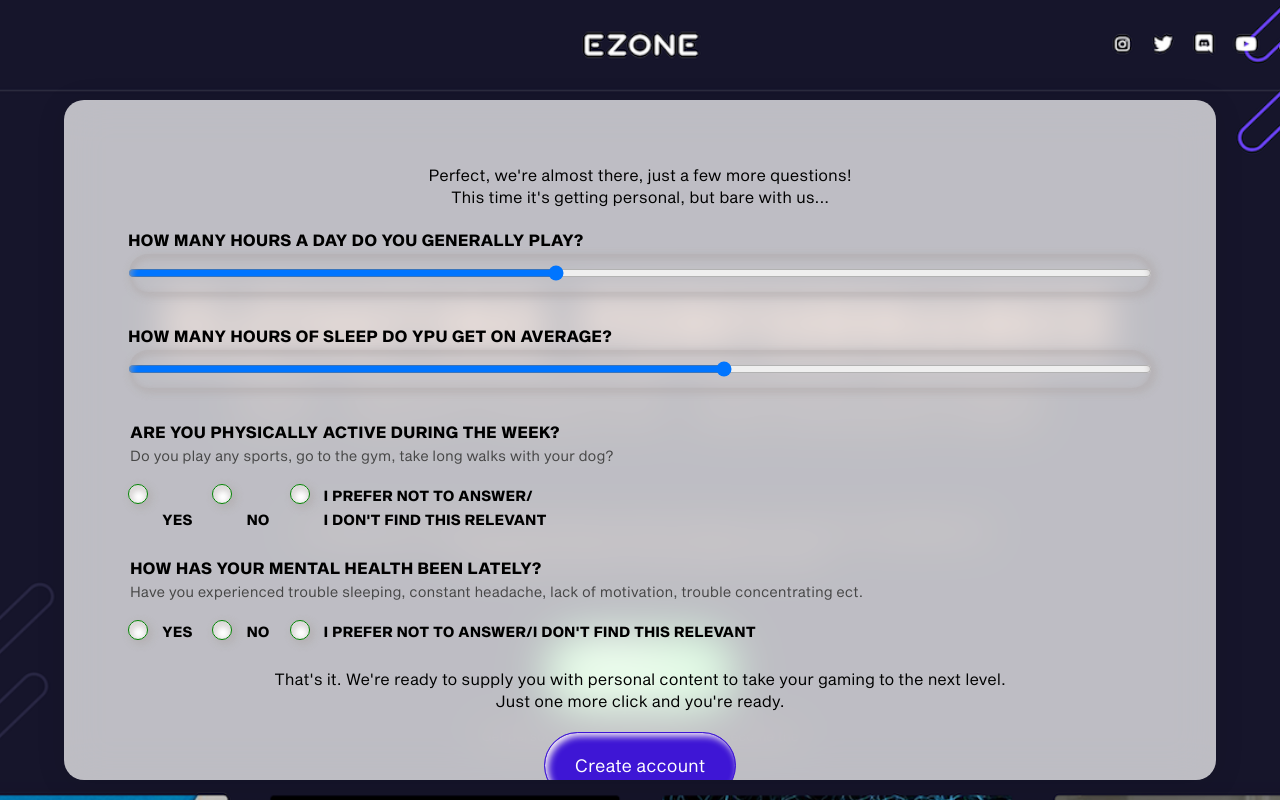
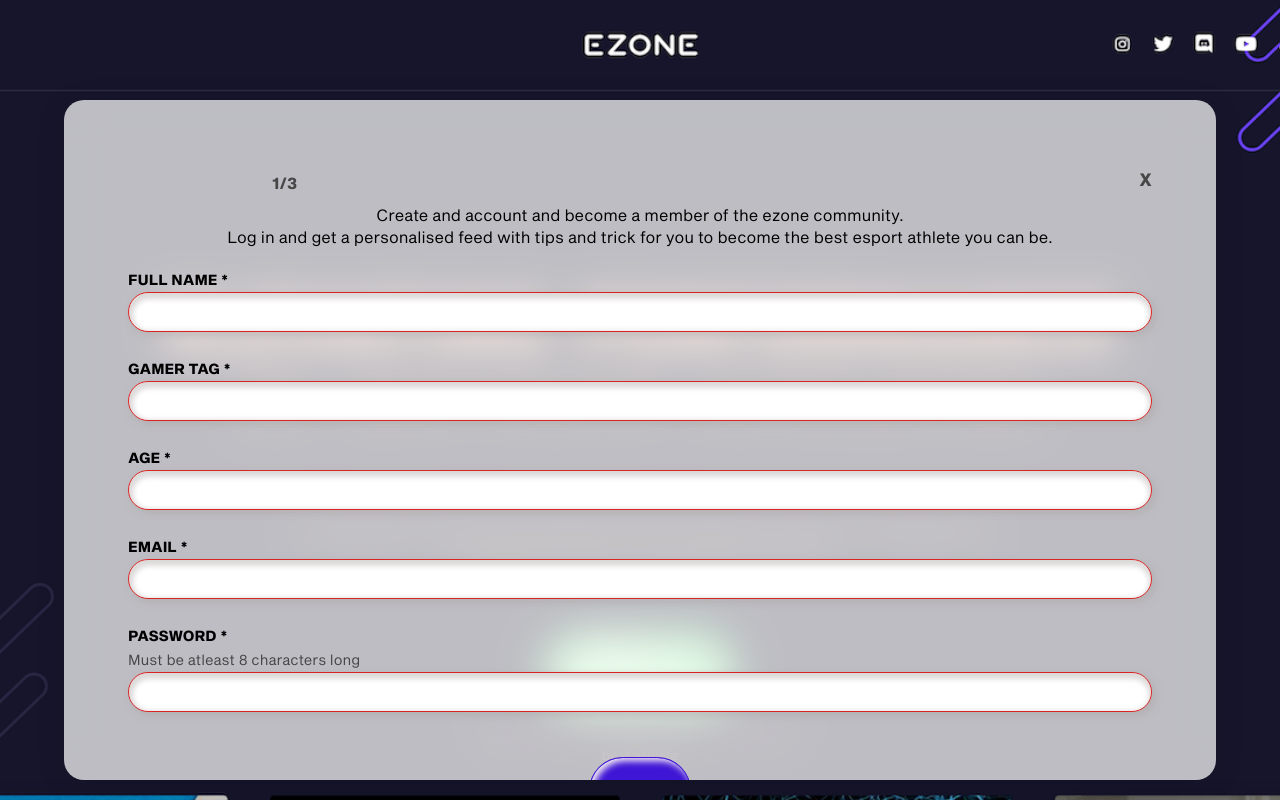
Before and after one commit to caro3896/ezone, a website built with Vite: page index.html in a window 1280 px wide. Built offline with nearby package versions, Linux system fonts and the light colour scheme; no server answers.

Commit message:
close button and modal no. on modals

```diff
--- a/index.html
+++ b/index.html
@@ -17,8 +17,12 @@
       <p class="p_splash">Get personalised content to help you become the best athlete</p>
 
       <form action="">
-        <fieldset id="gerenal_info" class="modal hide">
+        <fieldset id="gerenal_info" class="modal">
           <div class="content">
+            <header class="modal_top">
+              <p class="page_no">1/3</p>
+              <button class="close">X</button>
+            </header>
             <p class="form-text">
               Create and account and become a member of the ezone community. <br />
               Log in and get a personalised feed with tips and trick for you to become the best esport athlete you can be.
@@ -72,6 +76,10 @@
 
         <fieldset id="user_info" class="modal hide">
           <div class="content">
+            <header class="modal_top">
+              <p class="page_no">2/3</p>
+              <button class="close">X</button>
+            </header>
             <p class="form-text">Alright, user</p>
             <p class="form-text">Now let's get to know you a little better, that way we can customize our content and only show you things you might find interesting and relevant.</p>
 
@@ -379,8 +387,12 @@
           </div>
         </fieldset>
 
-        <fieldset id="personal_info" class="modal">
+        <fieldset id="personal_info" class="modal hide">
           <div class="content">
+            <header class="modal_top">
+              <p class="page_no">3/3</p>
+              <button class="close">X</button>
+            </header>
             <p class="form-text">Perfect, we're almost there, just a few more questions! <br />This time it's getting personal, but bare with us...</p>
 
             <!-- Gameplay -->
--- a/sass/components/_form.scss
+++ b/sass/components/_form.scss
@@ -50,8 +50,27 @@ input[type="radio"],
   padding: 0;
 }
 
+.modal_top {
+  display: flex;
+  justify-content: space-between;
+}
+
+.close {
+  background-color: transparent;
+  border: none;
+  padding: 0;
+  color: rgb(70, 70, 70);
+  box-shadow: none;
+  font-family: fonts.$base-font-bold;
+}
+
 .content {
   margin: 5vw;
+}
+
+.page_no {
+  font-family: fonts.$base-font-bold;
+  color: rgb(70, 70, 70);
 }
 
 // Form styling
```
